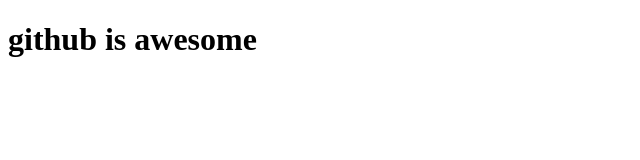
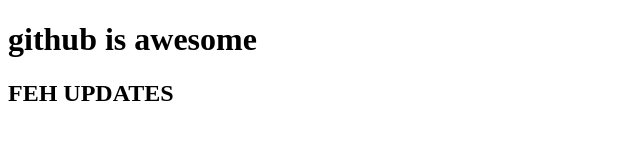
Before and after one commit to nteng3290/gh-test, a plain HTML site: page index.html in a window 1280 px wide. Shown: the whole page, without its empty margins (0-640 px from the left). Drawn offline with Linux system fonts and the light colour scheme.

Commit message:
update H2

```diff
--- a/index.html
+++ b/index.html
@@ -8,5 +8,6 @@
 </head>
 <body>
     <h1>github is awesome</h1>
+    <h2>FEH UPDATES</h2>
 </body>
 </html>
```
